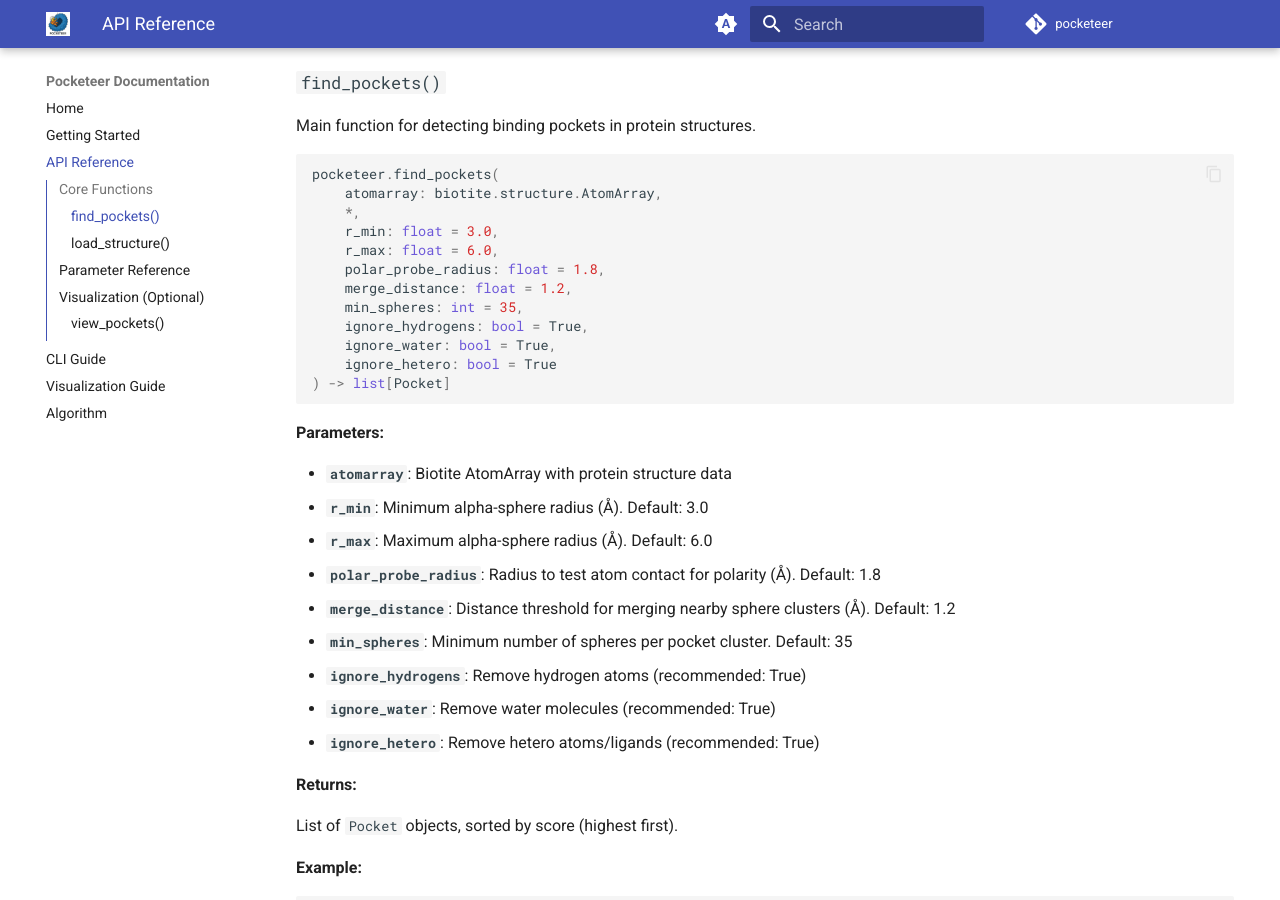
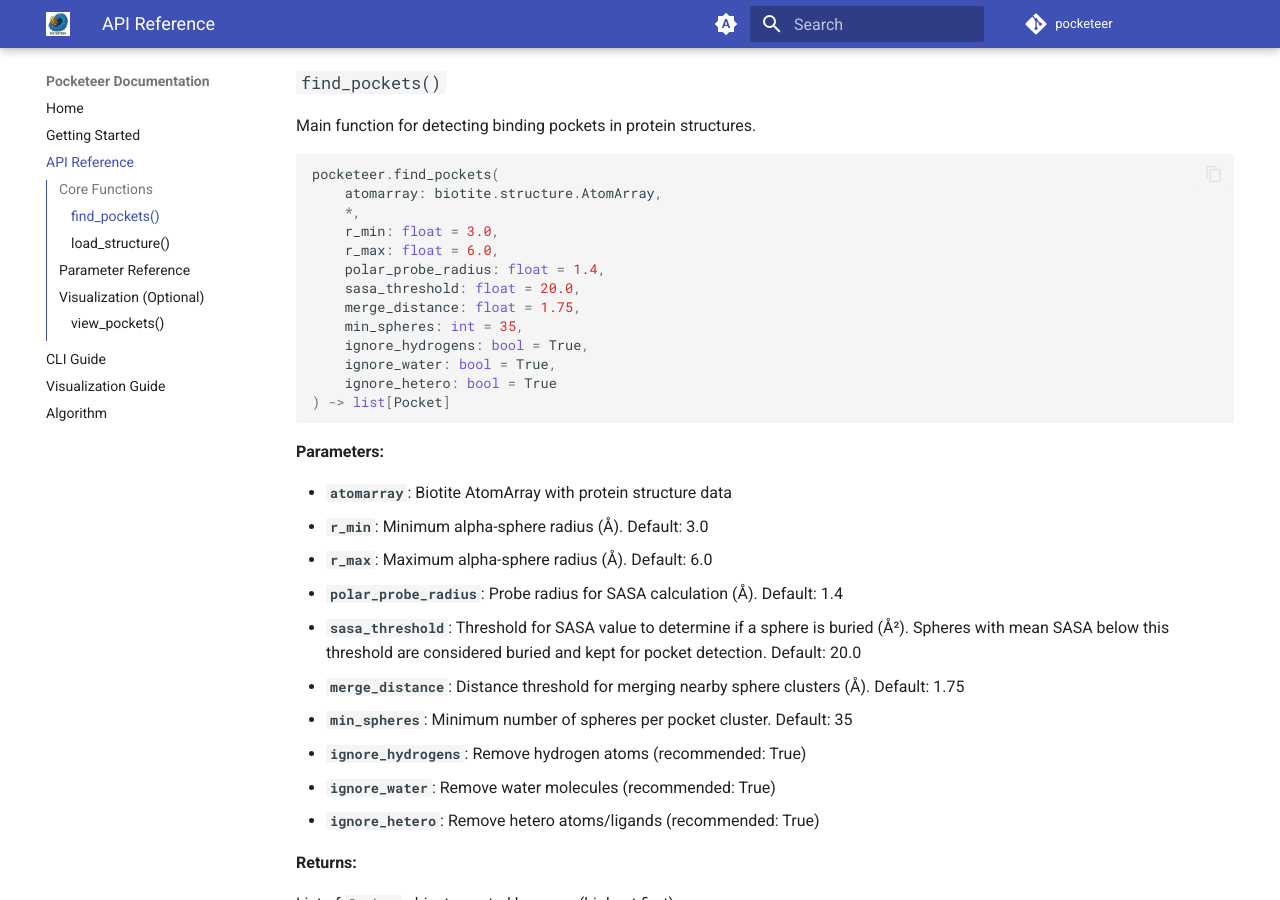
Before and after one commit to cch1999/pocketeer, an MkDocs documentation site: the page built from docs/api-reference.md, in a window 1280 px wide and 900 px high, scrolled down 444 px. Built offline with MkDocs 1.6.1 and Material for MkDocs 9.7.7, drawn with Linux system fonts in a browser that asks for light colours; comment, search, counter and statistics services are not loaded; some of the changed text lies outside the part shown.

Commit message:
docs: update algorithm and API documentation to reflect changes in polar probe radius and introduce sasa_threshold for improved buried sphere detection

```diff
--- a/docs/api-reference.md
+++ b/docs/api-reference.md
@@ -23,8 +23,9 @@ pocketeer.find_pockets(
     *,
     r_min: float = 3.0,
     r_max: float = 6.0,
-    polar_probe_radius: float = 1.8,
-    merge_distance: float = 1.2,
+    polar_probe_radius: float = 1.4,
+    sasa_threshold: float = 20.0,
+    merge_distance: float = 1.75,
     min_spheres: int = 35,
     ignore_hydrogens: bool = True,
     ignore_water: bool = True,
@@ -37,8 +38,9 @@ pocketeer.find_pockets(
 - **`atomarray`**: Biotite AtomArray with protein structure data
 - **`r_min`**: Minimum alpha-sphere radius (Å). Default: 3.0
 - **`r_max`**: Maximum alpha-sphere radius (Å). Default: 6.0
-- **`polar_probe_radius`**: Radius to test atom contact for polarity (Å). Default: 1.8
-- **`merge_distance`**: Distance threshold for merging nearby sphere clusters (Å). Default: 1.2
+- **`polar_probe_radius`**: Probe radius for SASA calculation (Å). Default: 1.4
+- **`sasa_threshold`**: Threshold for SASA value to determine if a sphere is buried (Å²). Spheres with mean SASA below this threshold are considered buried and kept for pocket detection. Default: 20.0
+- **`merge_distance`**: Distance threshold for merging nearby sphere clusters (Å). Default: 1.75
 - **`min_spheres`**: Minimum number of spheres per pocket cluster. Default: 35
 - **`ignore_hydrogens`**: Remove hydrogen atoms (recommended: True)
 - **`ignore_water`**: Remove water molecules (recommended: True)
@@ -93,7 +95,8 @@ All parameters for `find_pockets()` can be passed directly as keyword arguments:
 
 - **`r_min`** (default: 3.0 Å): Minimum alpha-sphere radius
 - **`r_max`** (default: 6.0 Å): Maximum alpha-sphere radius
-- **`polar_probe_radius`** (default: 1.8 Å): Radius to test atom contact for polarity
+- **`polar_probe_radius`** (default: 1.4 Å): Probe radius for SASA calculation. Used to compute solvent accessible surface area of atoms defining each sphere
+- **`sasa_threshold`** (default: 20.0 Å²): Threshold for mean SASA value to determine if a sphere is buried. Spheres with mean SASA below this threshold are considered buried (interior) and kept for pocket detection. Higher values include more surface-exposed spheres
 - **`merge_distance`** (default: 1.75 Å): Distance threshold for merging nearby sphere clusters
 - **`min_spheres`** (default: 35): Minimum number of spheres per pocket cluster
 
```
Also changed, not shown: docs/algorithm.md (+2 -1 lines), docs/cli-guide.md (+9 -1 lines), docs/getting-started.md (+11 -3 lines), docs/index.md (+4 -3 lines).
